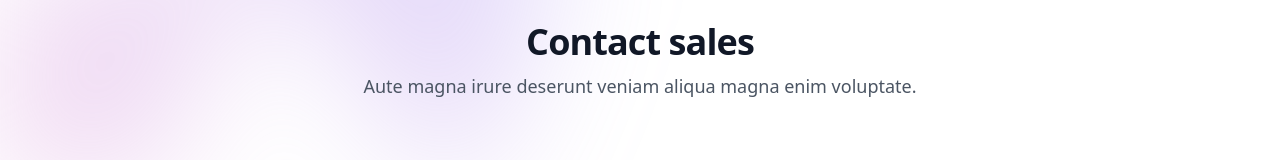
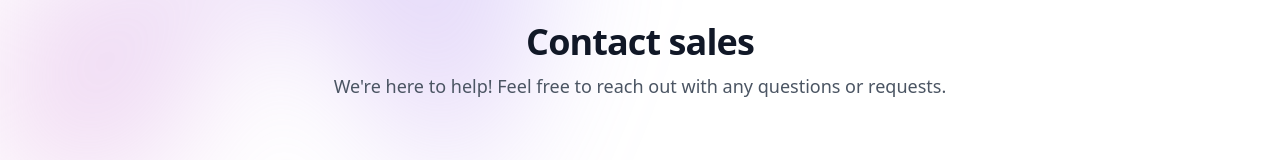
Before and after one commit to kaliso-dev/portfolio-, a plain HTML site: page contact.html in a window 1280 px wide. Shown: the part 171-331 px from the top of the page. Drawn offline with nearby package versions, Linux system fonts and the light colour scheme.

Commit message:
slogan contact

```diff
--- a/contact.html
+++ b/contact.html
@@ -38,7 +38,7 @@
     </div>
     <div class="mx-auto max-w-2xl text-center">
       <h2 class="text-3xl font-bold tracking-tight text-gray-900 sm:text-4xl">Contact sales</h2>
-      <p class="mt-2 text-lg leading-8 text-gray-600">Aute magna irure deserunt veniam aliqua magna enim voluptate.</p>
+      <p class="mt-2 text-lg leading-8 text-gray-600">We're here to help! Feel free to reach out with any questions or requests.</p>
     </div>
     <form name="contact" method="POST" data-netlify="true" class="mx-auto mt-16 max-w-xl sm:mt-20">
       <div class="grid grid-cols-1 gap-x-8 gap-y-6 sm:grid-cols-2">
```
